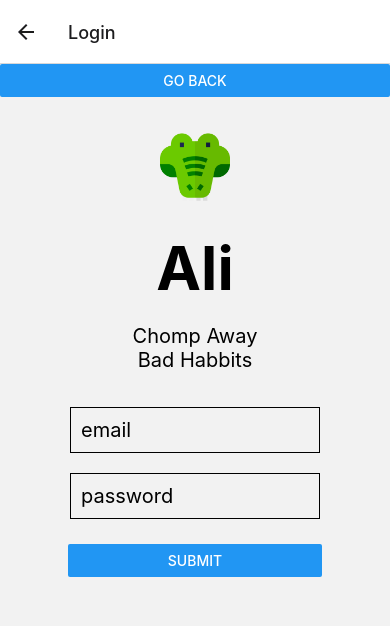
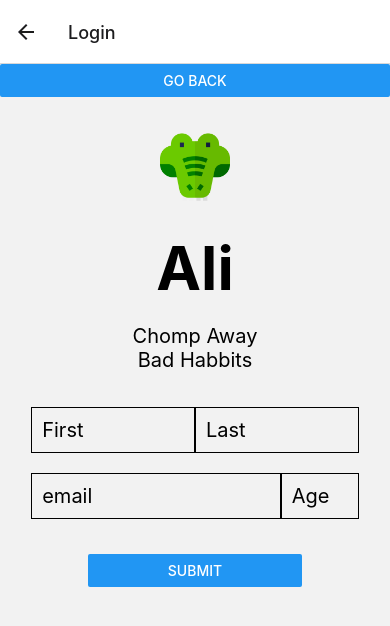
Before and after one commit to rtdtwo/alli-app, a React Native app: screen /Login in a window 390 px wide. Shown: the top 626 px of the page. Built offline with nearby package versions, Linux system fonts and the light colour scheme.

Commit message:
Added age and first and last name fields, fixed alignment for mobile

```diff
--- a/screens/Login.js
+++ b/screens/Login.js
@@ -1,4 +1,4 @@
-import { View,Button,Text,Image,TextInput,Alert} from "react-native"
+import { View,Button,Text,Image,TextInput,Alert,Picker} from "react-native"
 import { useForm, Controller } from "react-hook-form";
 import * as goTo from '../pages/goTo';
 import styles from "../styles";
@@ -13,6 +13,21 @@ export function Login (){
           lastName: ''
         }
     });
+
+    const options = [
+        {
+          label: "Male",
+          value: "M",
+        },
+        {
+          label: "Female",
+          value: "F",
+        },
+        {
+          label: "Other",
+          value: "X",
+        },
+      ];
 
     const onSubmit = data => console.log(data);
     console.log("test");
@@ -30,7 +45,7 @@ export function Login (){
                 <Controller
                     control={control}
                     rules={{
-                    required: true,
+                    maxLength: 100,
                     }}
                     render={({ field: { onChange, onBlur, value } }) => (
                     <TextInput
@@ -38,13 +53,12 @@ export function Login (){
                         onBlur={onBlur}
                         onChangeText={onChange}
                         value={value}
-                        placeholder={"email"}
+                        placeholder={"First"}
                     />
                     )}
                     name="firstName"
                 />
                 {errors.firstName && <Text>This is required.</Text>}
-
                 <Controller
                     control={control}
                     rules={{
@@ -56,14 +70,49 @@ export function Login (){
                         onBlur={onBlur}
                         onChangeText={onChange}
                         value={value}
-                        placeholder={"password"}
+                        placeholder={"Last"}
                     />
                     )}
                     name="lastName"
                 />
+            </View>
+            <View style={styles.formWrapper}>
+            <Controller
+                    control={control}
+                    rules={{
+                    required: true,
+                    }}
+                    render={({ field: { onChange, onBlur, value } }) => (
+                    <TextInput
+                        style={styles.custTextsize}
+                        onBlur={onBlur}
+                        onChangeText={onChange}
+                        value={value}
+                        placeholder={"email"}
+                    />
+                    )}
+                    name="email"
+                />
+                <Controller
+                    control={control}
+                    rules={{
+                    required: true,
+                    }}
+                    render={({ field: { onChange, onBlur, value } }) => (
+                    <TextInput
+                        style={styles.age}
+                        onBlur={onBlur}
+                        onChangeText={onChange}
+                        value={value}
+                        placeholder={"Age"}
+                    />
+                    )}
+                    name="Age"
+                />
+            </View>
 
-            </View>
-            <View style={styles.buttonStyle}>
+
+         <View style={styles.buttonStyle}>
             <Button
                 title="Submit" onPress={handleSubmit(onSubmit)} />
             </View>
--- a/styles.js
+++ b/styles.js
@@ -33,24 +33,40 @@ const styles = StyleSheet.create({
     marginTop: 35,
   },
   textBox: {
-    alignSelf: 'center',
-    justifyContent: 'center',
     marginTop:5,
     marginBottom:15,
     fontSize:20,
     borderWidth: 1,
-    minWidth: 250,
     padding:10,
-    width: '40%'
+    width: '42%',
   },
   buttonStyle: {
     marginTop: 10,
-    width: '65%',
+    width: '60%',
+    padding:10,
     alignSelf: 'center',
   },
   formWrapper:{
-    alignSelf: 'center',
+    flexDirection: 'row',
+    alignItems:'center',
+    justifyContent:'center'
   },
+  custTextsize:{
+    marginTop:5,
+    marginBottom:15,
+    fontSize:20,
+    borderWidth: 1,
+    padding:10,
+    width: '64%',
+  },
+  age:{
+    marginTop:5,
+    marginBottom:15,
+    fontSize:20,
+    borderWidth: 1,
+    padding:10,
+    width: '20%',
+  }
 })
 
 export default styles
```
